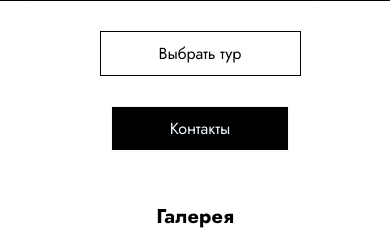
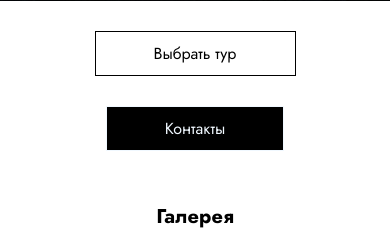
Before and after one commit to nariman079/Travel-agency-ETNO-, a Django app: page / in a window 390 px wide. Shown: the part 799-1039 px from the top of the page. Run offline with Django 4.2, Linux system fonts and the light colour scheme; data comes from the database, SQL or seed files in the repository.

Commit message:
edit buttons

```diff
--- a/Etno/static/css/1024screen.css
+++ b/Etno/static/css/1024screen.css
@@ -374,5 +374,7 @@
 @media (max-width:400px) {
     .main-info-button{
         display: block;
+        width: 100%;
+        margin: auto;
     }
 }
--- a/Etno/static/css/style.css
+++ b/Etno/static/css/style.css
@@ -83,6 +83,11 @@ body{
     width: max-content;
     height: 80px;
     display: flex;
+}
+.main-info-button{
+    display: flex;
+    width: 400px;
+    margin: auto;
 }
 .nav-urls a{
     color: #fff;
```
Also changed, not shown: Etno/ture/static/css/1024screen.css (+8 -0 lines), img/Достопримечательности/Грехомер.jpg (added), img/Достопримечательности/Грехомер.png (added), img/Достопримечательности/Озеро Зем-Зем.jpg (added), img/Достопримечательности/Сулейман пир.jpg (added).
